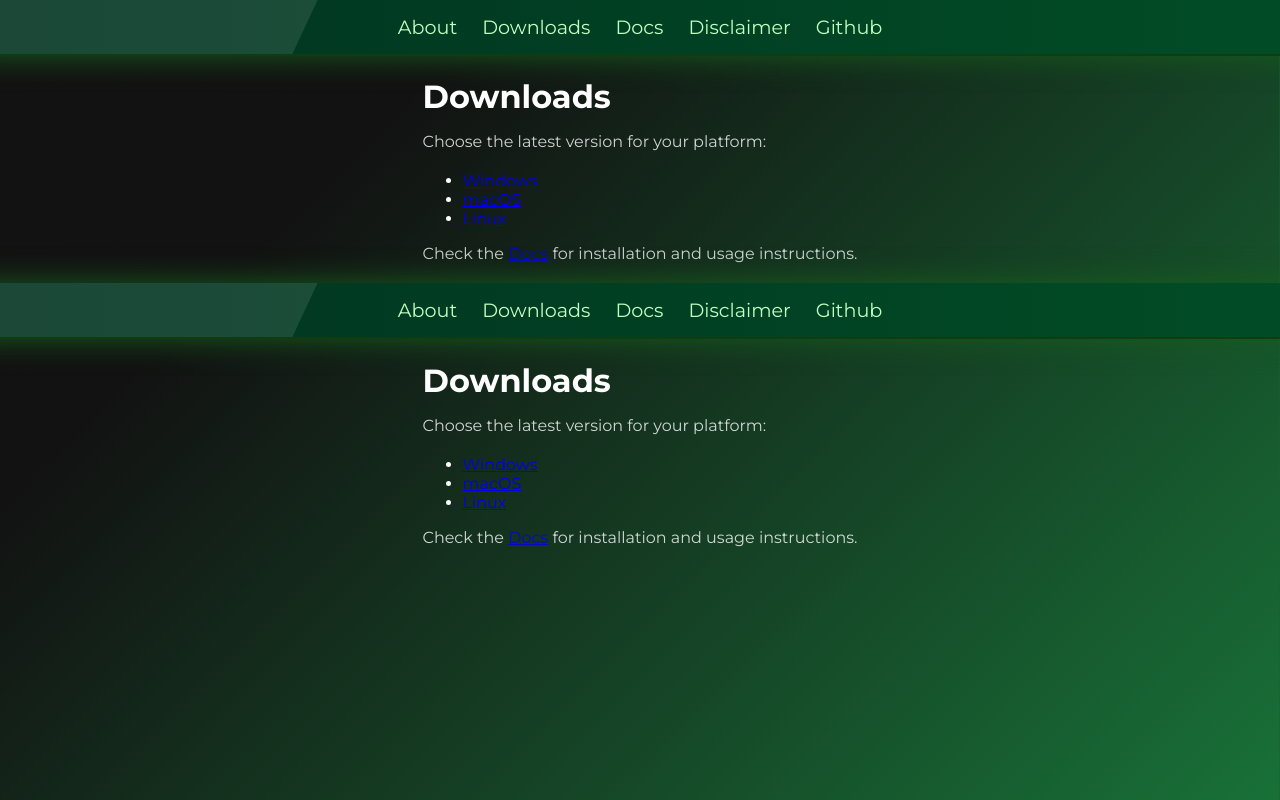
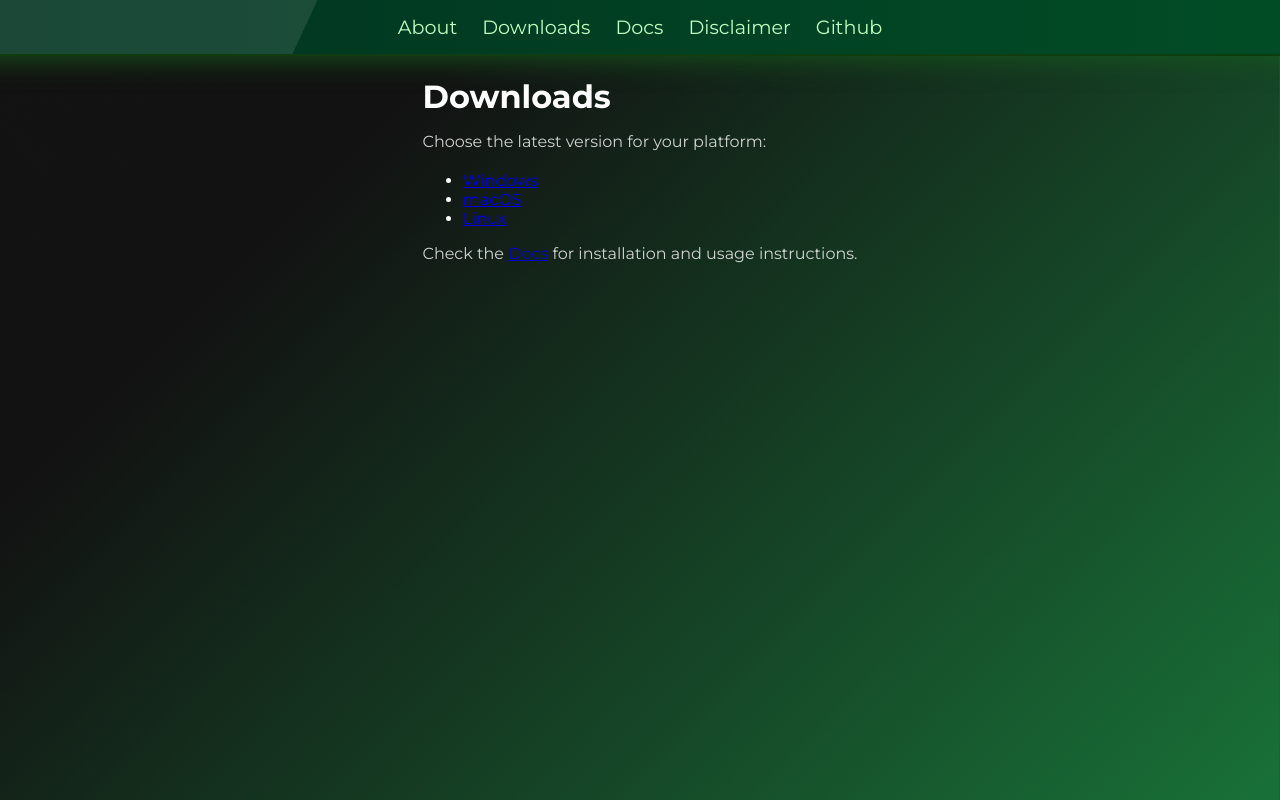
Before and after one commit to TS-DEV-JAVA/Spot-down, a plain HTML site: page website/downloads.html in a window 1280 px wide. Shown: the top 800 px of the page. Drawn offline with Linux system fonts and the light colour scheme.

Commit message:
Update downloads.html

```diff
--- a/website/downloads.html
+++ b/website/downloads.html
@@ -25,30 +25,3 @@
   </main>
 </body>
 </html>
-<!DOCTYPE html>
-<html lang="en">
-<head>
-  <meta charset="UTF-8" />
-  <title>Spot-Down – Downloads</title>
-  <link rel="stylesheet" href="style.css" />
-</head>
-<body>
-  <nav>
-    <a href="index.html">About</a>
-    <a href="downloads.html">Downloads</a>
-    <a href="docs.html">Docs</a>
-    <a href="disclaimer.html">Disclaimer</a>
-    <a href="https://github.com/TS-DEV-JAVA/Spot-down/">Github</a>
-  </nav>
-  <main id="content">
-    <h1>Downloads</h1>
-    <p>Choose the latest version for your platform:</p>
-    <ul>
-      <li><a href="downloads/spotdown-windows.zip">Windows</a></li>
-      <li><a href="downloads/spotdown-mac.zip">macOS</a></li>
-      <li><a href="downloads/spotdown-linux.tar.gz">Linux</a></li>
-    </ul>
-    <p>Check the <a href="docs.html">Docs</a> for installation and usage instructions.</p>
-  </main>
-</body>
-</html>
```
